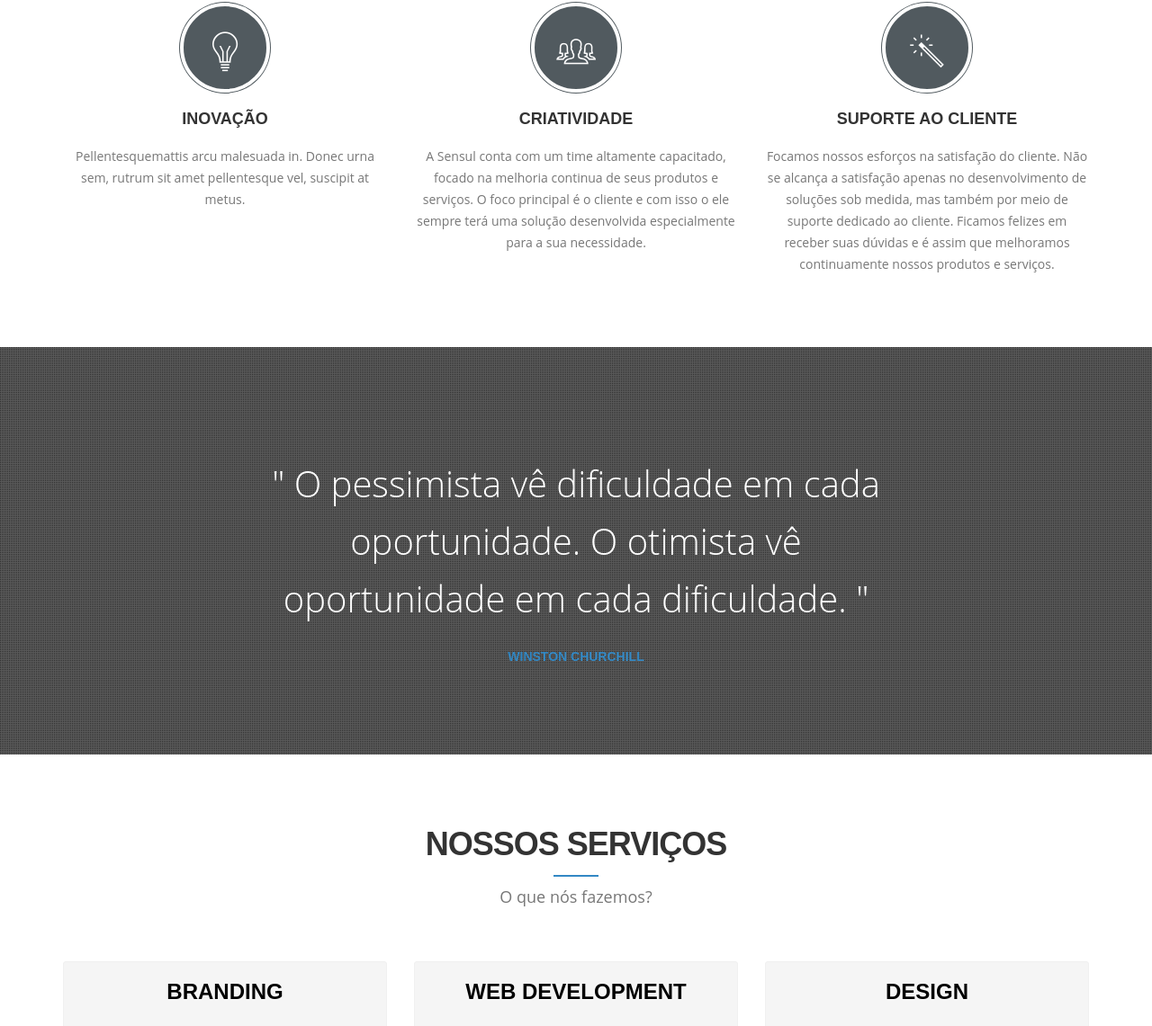
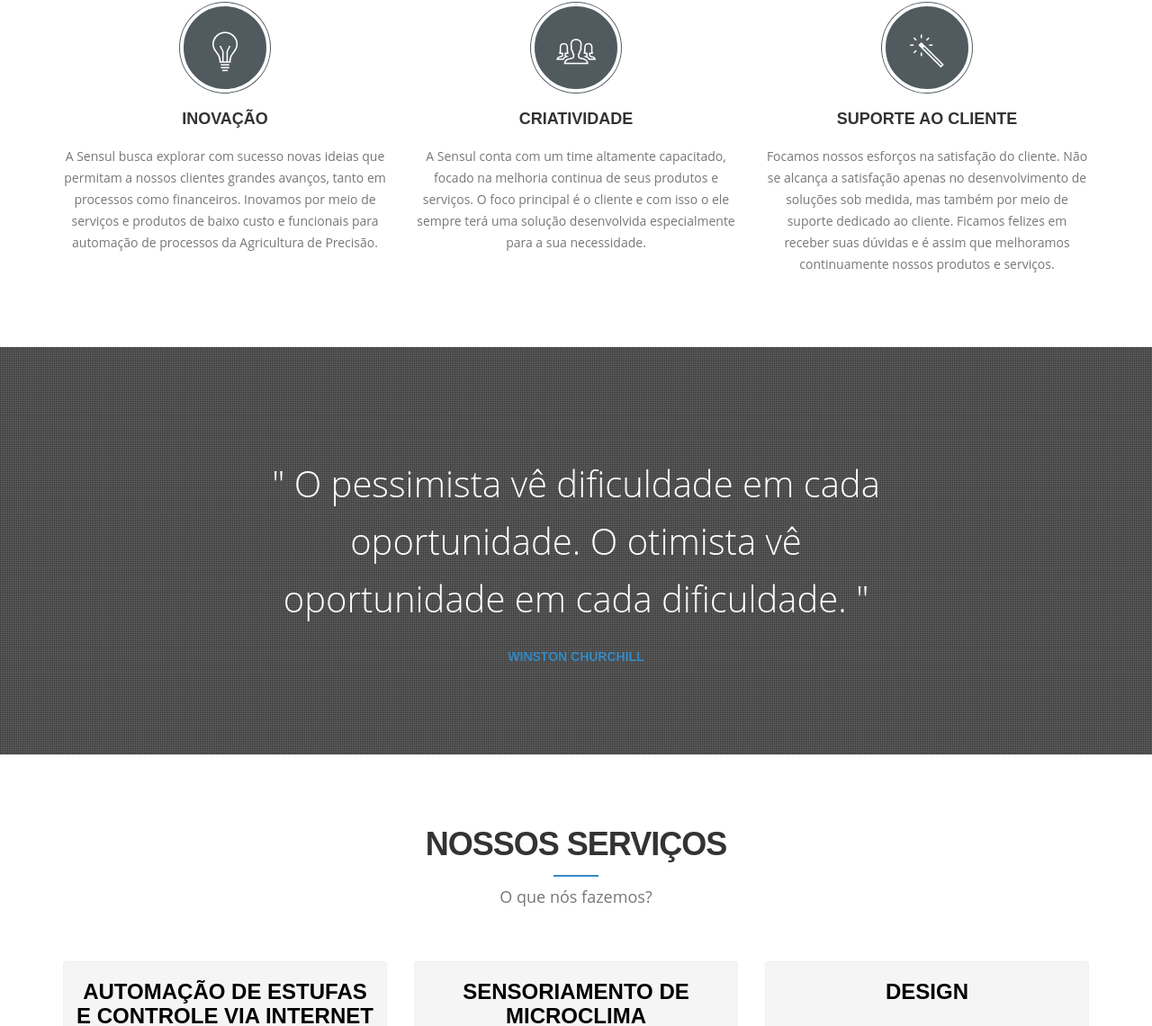
Before and after one commit to lucianoBueno/sensul.github.io, a plain HTML site: page index.html in a window 1280 px wide. Shown: the part 1274-2415 px from the top of the page at 90% size. Drawn offline with Linux system fonts and the light colour scheme; files whose address does not match are found by name.

Commit message:
Updated index.html

```diff
--- a/index.html
+++ b/index.html
@@ -91,7 +91,7 @@
             <div class="service-features wow animated fadeIn" data-wow-delay=".2s">
               <i class="ion-ios-lightbulb-outline"></i>
                 <h3>Inovação</h3>
-              <p>Pellentesquemattis arcu malesuada in. Donec urna sem, rutrum sit amet pellentesque vel, suscipit at metus.</p>
+              <p>A Sensul busca explorar com sucesso novas ideias que permitam a nossos clientes grandes avanços, tanto em processos como financeiros. Inovamos por meio de serviços e produtos de baixo custo e funcionais para automação de processos da Agricultura de Precisão.</p>
             </div>
           </div>
           <div class="col-sm-4 margin-bottom30">
@@ -133,7 +133,7 @@
         <div class="row">
           <div class="col-sm-4 margin-bottom30">
             <div class="services-box wow animated fadeIn" data-wow-delay="0.2s">
-              <h3 class="services-title">Branding</h3>
+              <h3 class="services-title">Automação de Estufas e Controle via Internet</h3>
               <i class="ion-ios-paperplane-outline icon-big-round"></i>
               <p>
                 Vestibulum commodo aliquam sollicitudin metus vitae. Praesent interdum blandit quam. Asunt in anim uis aute irure dolor in reprehenderit in voluptate velit esse cillum dolore
@@ -151,7 +151,7 @@
           </div>
           <div class="col-sm-4 margin-bottom30">
             <div class="services-box wow animated fadeIn" data-wow-delay="0.4s">
-              <h3 class="services-title">Web development</h3>
+              <h3 class="services-title">Sensoriamento de Microclima</h3>
               <i class="ion-social-wordpress-outline icon-big-round"></i>
               <p>
                 Vestibulum commodo aliquam sollicitudin metus vitae. Praesent interdum blandit quam. Asunt in anim uis aute irure dolor in reprehenderit in voluptate velit esse cillum dolore
```
